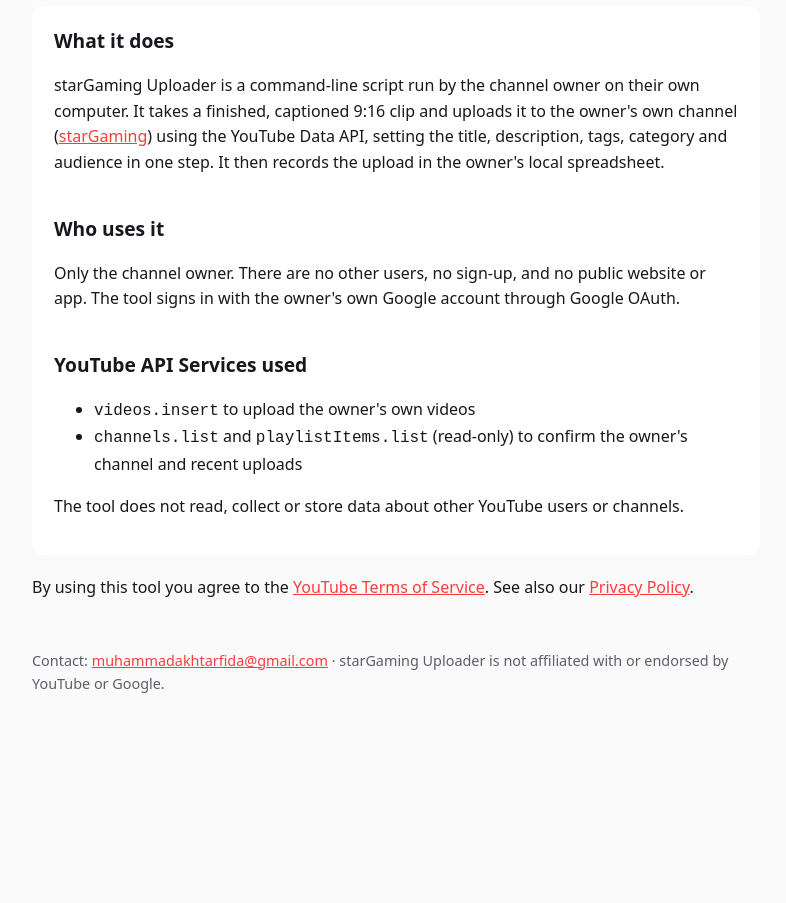
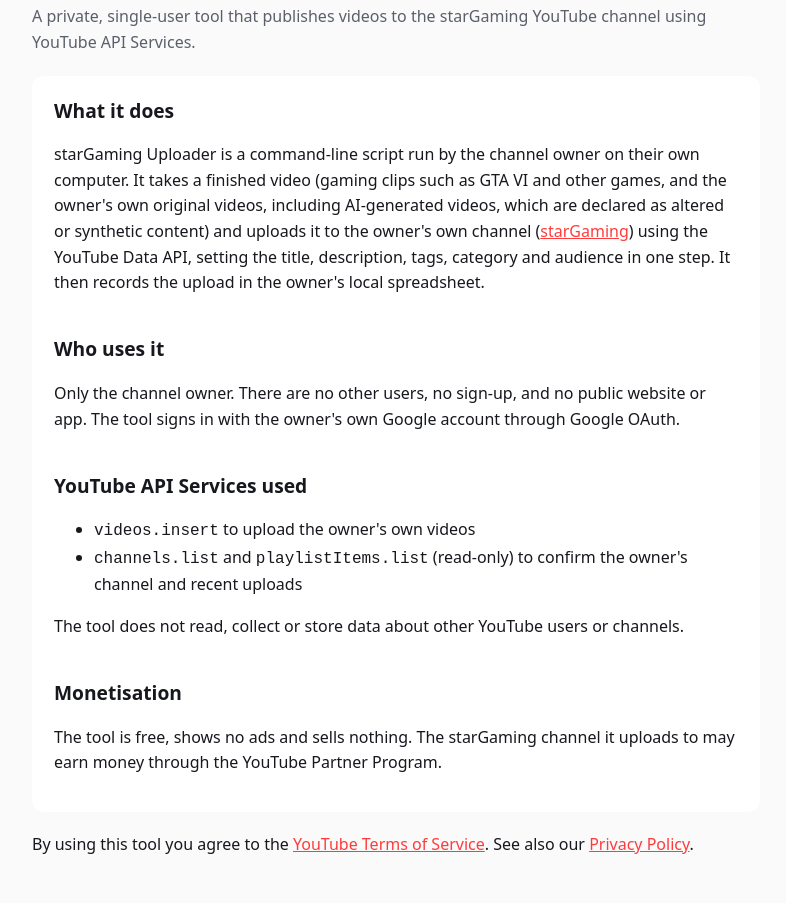
Before and after one commit to Akhtarfida/Akhtarfida.github.io, a plain HTML site: page index.html in a window 1280 px wide. Shown: the part 200-1103 px from the top of the page, without its empty margins (244-1030 px from the left). Before the commit the page ends 959 px from the top, so only its background shows below. Drawn offline with Linux system fonts and the light colour scheme.

Commit message:
Describe content scope (other games, AI videos) and monetisation
Co-Authored-By: Claude Opus 5.5 <noreply@anthropic.com>

```diff
--- a/index.html
+++ b/index.html
@@ -1,16 +1,18 @@
 <!doctype html><html lang="en"><head><meta charset="utf-8"><meta name="viewport" content="width=device-width,initial-scale=1">
 <title>starGaming Uploader</title><meta name="description" content="Private upload tool for the starGaming YouTube channel."><link rel="stylesheet" href="style.css"></head>
-<body><main><nav><a href="index.html">starGaming Uploader</a><a href="privacy.html">Privacy Policy</a><a href="terms.html">Terms of Service</a><a href="https://www.youtube.com/@muhammadakhtar9338">YouTube channel</a></nav>
+<body><main><nav><a href="index.html">starGaming Uploader</a><span class="muted">Uses YouTube API Services</span><a href="privacy.html">Privacy Policy</a><a href="terms.html">Terms of Service</a><a href="https://www.youtube.com/@muhammadakhtar9338">YouTube channel</a></nav>
 <h1>starGaming Uploader</h1>
-<p class="muted">A private, single-user tool that publishes short gaming clips to the starGaming YouTube channel.</p>
+<p class="muted">A private, single-user tool that publishes videos to the starGaming YouTube channel using YouTube API Services.</p>
 <div class="card">
 <h2 style="margin-top:0">What it does</h2>
-<p>starGaming Uploader is a command-line script run by the channel owner on their own computer. It takes a finished, captioned 9:16 clip and uploads it to the owner's own channel (<a href="https://www.youtube.com/@muhammadakhtar9338">starGaming</a>) using the YouTube Data API, setting the title, description, tags, category and audience in one step. It then records the upload in the owner's local spreadsheet.</p>
+<p>starGaming Uploader is a command-line script run by the channel owner on their own computer. It takes a finished video (gaming clips such as GTA VI and other games, and the owner's own original videos, including AI-generated videos, which are declared as altered or synthetic content) and uploads it to the owner's own channel (<a href="https://www.youtube.com/@muhammadakhtar9338">starGaming</a>) using the YouTube Data API, setting the title, description, tags, category and audience in one step. It then records the upload in the owner's local spreadsheet.</p>
 <h2>Who uses it</h2>
 <p>Only the channel owner. There are no other users, no sign-up, and no public website or app. The tool signs in with the owner's own Google account through Google OAuth.</p>
 <h2>YouTube API Services used</h2>
 <ul><li><code>videos.insert</code> to upload the owner's own videos</li><li><code>channels.list</code> and <code>playlistItems.list</code> (read-only) to confirm the owner's channel and recent uploads</li></ul>
 <p>The tool does not read, collect or store data about other YouTube users or channels.</p>
+<h2>Monetisation</h2>
+<p>The tool is free, shows no ads and sells nothing. The starGaming channel it uploads to may earn money through the YouTube Partner Program.</p>
 </div>
 <p>By using this tool you agree to the <a href="https://www.youtube.com/t/terms">YouTube Terms of Service</a>. See also our <a href="privacy.html">Privacy Policy</a>.</p>
 <footer>Contact: <a href="mailto:muhammadakhtarfida@gmail.com">muhammadakhtarfida@gmail.com</a> · starGaming Uploader is not affiliated with or endorsed by YouTube or Google.</footer></main></body></html>
```
